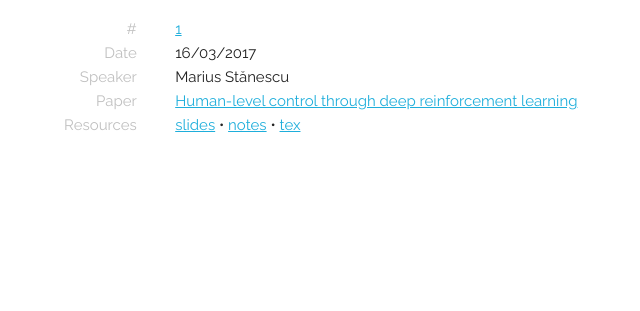
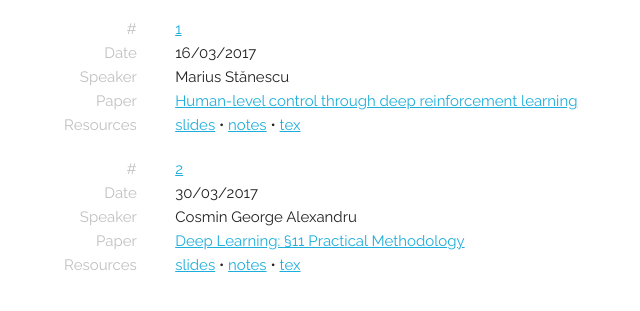
Before and after one commit to bucharest-cv/bucharest-cv.github.io, a plain HTML site: page index.html in a window 1280 px wide. Shown: the part 71-382 px from the top of the page, without its empty margins (68-708 px from the left). Drawn offline with nearby package versions, Linux system fonts and the light colour scheme.

Commit message:
Add Cosmin's presentation

```diff
--- a/index.html
+++ b/index.html
@@ -30,8 +30,24 @@
                     <div class="row"><a href="#meeting-1">1</a></div>
                     <div class="row">16/03/2017</div>
                     <div class="row">Marius Stănescu</div>
-                    <div class="row"><a href="http://www.nature.com/nature/journal/v518/n7540/full/nature14236.html">Human-level control through deep reinforcement learning</a>
+                    <div class="row"><a href="http://www.nature.com/nature/journal/v518/n7540/full/nature14236.html">Human-level control through deep reinforcement learning</a></div>
                     <div class="row"><a href="https://drive.google.com/open?id=0B2Mf3FpQdwqSdTlWVUlhTnNBNlU">slides</a> • <a href="https://drive.google.com/open?id=0B2Mf3FpQdwqSbkNIVTFRM1dYWXc">notes</a> • <a href="https://github.com/bucharest-cv/notes/tree/master/16_03_2017_deep_q_network">tex</a></div>
+                </div>
+            </div>
+            <div class="row entry" id="meeting-2">
+                <div class="one column">
+                    <div class="row"><span class="label">#</span></div>
+                    <div class="row"><span class="label">Date</span></div>
+                    <div class="row"><span class="label">Speaker</span></div>
+                    <div class="row"><span class="label">Paper</span></div>
+                    <div class="row"><span class="label">Resources</span></div>
+                </div>
+                <div class="ten columns">
+                    <div class="row"><a href="#meeting-2">2</a></div>
+                    <div class="row">30/03/2017</div>
+                    <div class="row">Cosmin George Alexandru</div>
+                    <div class="row"><a href="http://www.deeplearningbook.org/">Deep Learning: §11 Practical Methodology</a></div>
+                    <div class="row"><a href="https://github.com/bucharest-cv/meetings/blob/master/ch11_practical_methodology_deep_learning_book/release/slides.pdf">slides</a> • <a href="https://github.com/bucharest-cv/meetings/blob/master/ch11_practical_methodology_deep_learning_book/release/notes.pdf">notes</a> • <a href="https://github.com/bucharest-cv/meetings/tree/master/ch11_practical_methodology_deep_learning_book/source">tex</a></div>
                 </div>
             </div>
         </div>
```
